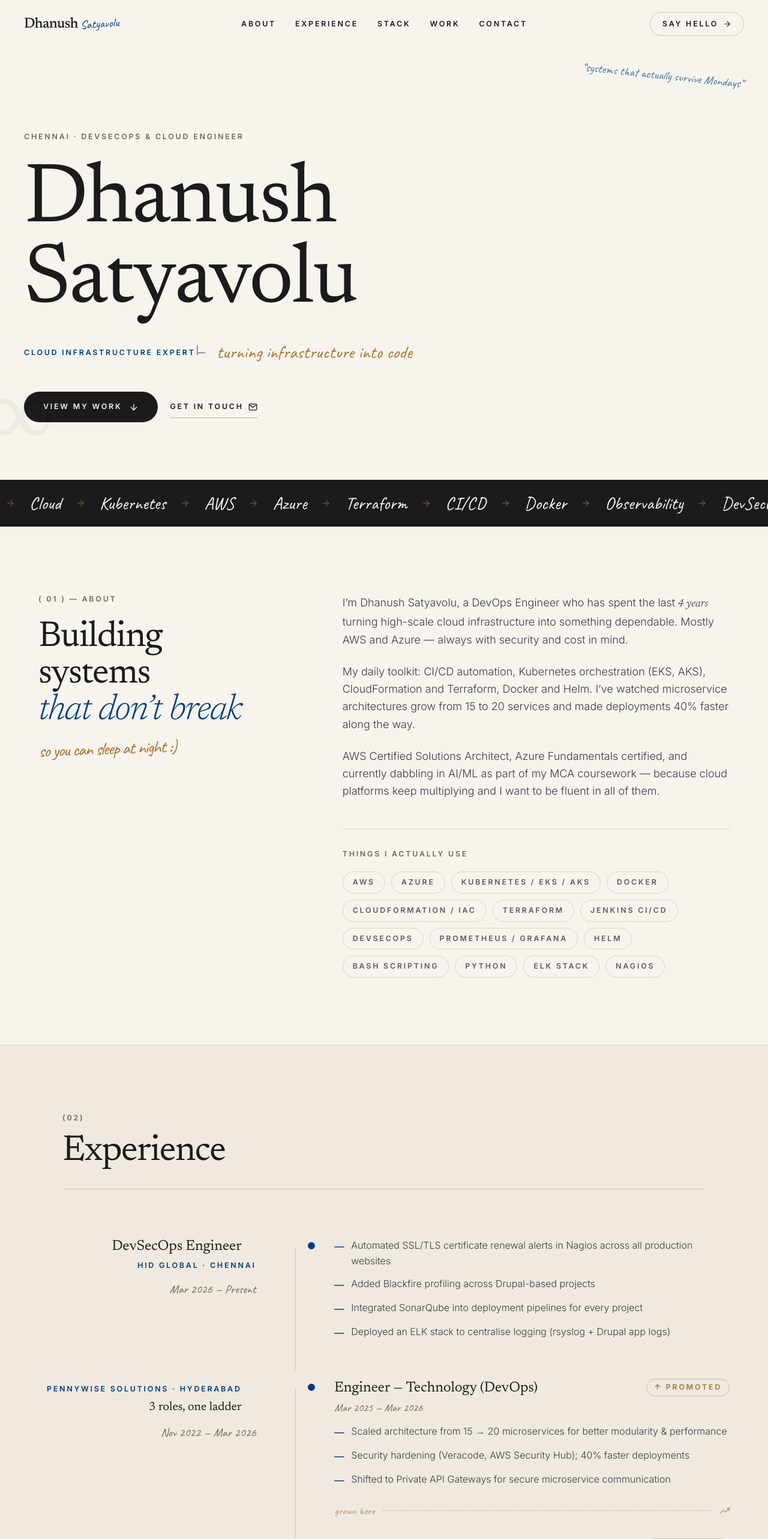
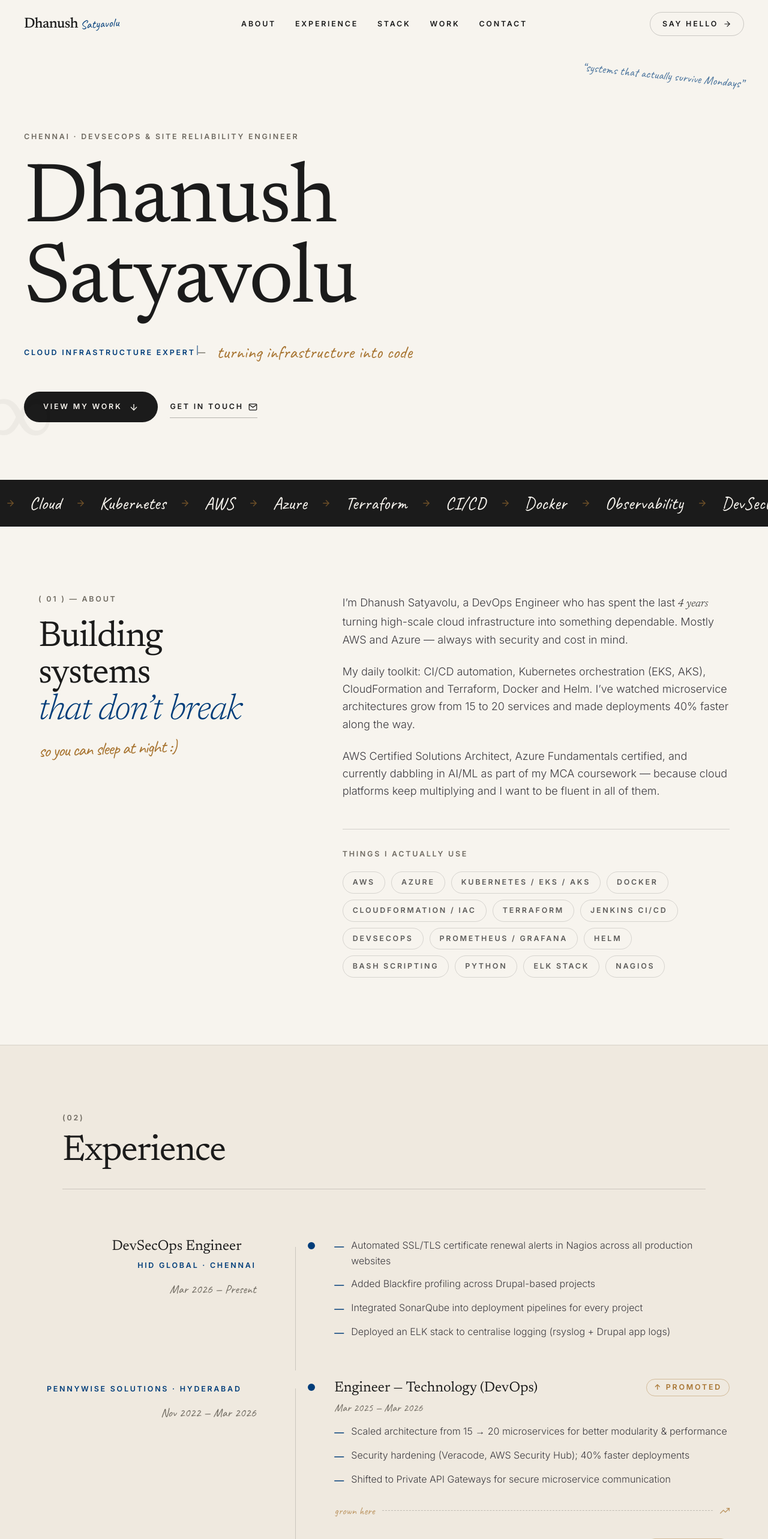
Before and after one commit to dhanushs11/dhanushs11.github.io, a React (Vite) app: page / in a window 1280 px wide. Shown: the top 2566 px of the page at 60% size. Built offline with nearby package versions, Linux system fonts and the light colour scheme.

Commit message:
feat: retitle as site reliability engineer, drop ladder tag, update HashiCorp cert year

```diff
--- a/index.html
+++ b/index.html
@@ -4,15 +4,15 @@
     <meta charset="UTF-8" />
     <link rel="icon" type="image/svg+xml" href="/favicon.svg" />
     <meta name="viewport" content="width=device-width, initial-scale=1.0" />
-    <meta name="description" content="Dhanush Satyavolu — DevSecOps & Cloud Engineer with 3.5+ years building scalable, secure infrastructure on AWS and Azure." />
-    <meta name="keywords" content="DevOps, DevSecOps, Cloud Engineer, AWS, Azure, Kubernetes, Docker, Terraform, CI/CD" />
-    <meta property="og:title" content="Dhanush Satyavolu - DevSecOps & Cloud Engineer" />
-    <meta property="og:description" content="DevSecOps & Cloud Engineer — AWS Certified, Kubernetes expert, 3.5+ years of infrastructure automation." />
+    <meta name="description" content="Dhanush Satyavolu — DevSecOps & Site Reliability Engineer with 3.5+ years building scalable, secure infrastructure on AWS and Azure." />
+    <meta name="keywords" content="DevOps, DevSecOps, Site Reliability, SRE, AWS, Azure, Kubernetes, Docker, Terraform, CI/CD" />
+    <meta property="og:title" content="Dhanush Satyavolu - DevSecOps & Site Reliability Engineer" />
+    <meta property="og:description" content="DevSecOps & Site Reliability Engineer — AWS Certified, Kubernetes expert, 3.5+ years of infrastructure automation." />
     <meta property="og:type" content="website" />
     <link rel="preconnect" href="https://fonts.googleapis.com" />
     <link rel="preconnect" href="https://fonts.gstatic.com" crossorigin />
     <link href="https://fonts.googleapis.com/css2?family=Newsreader:ital,opsz,wght@0,6..72,300;0,6..72,400;0,6..72,500;0,6..72,600;1,6..72,300;1,6..72,400;1,6..72,500&family=Caveat:wght@400;500;600;700&family=Inter:wght@300;400;500;600;700&display=swap" rel="stylesheet" />
-    <title>Dhanush Satyavolu - DevSecOps & Cloud Engineer</title>
+    <title>Dhanush Satyavolu - DevSecOps & Site Reliability Engineer</title>
   </head>
   <body>
     <div id="root"></div>
--- a/src/components/Certifications.jsx
+++ b/src/components/Certifications.jsx
@@ -5,7 +5,7 @@ import { FiAward } from 'react-icons/fi'
 
 const certs = [
   { name: 'AWS Certified Solutions Architect — Associate', org: 'Amazon Web Services', year: '2024' },
-  { name: 'HashiCorp Certified: Terraform Associate', org: 'HashiCorp', year: '2024' },
+  { name: 'HashiCorp Certified: Terraform Associate', org: 'HashiCorp', year: '2025' },
   { name: 'AWS Certified Cloud Practitioner', org: 'Amazon Web Services', year: '2023' },
   { name: 'Microsoft Certified: Azure Fundamentals', org: 'Microsoft', year: '2023' },
   { name: 'Atlassian Certified in Jira Project Administration', org: 'Atlassian', year: '2024' },
--- a/src/components/Hero.jsx
+++ b/src/components/Hero.jsx
@@ -45,7 +45,7 @@ export default function Hero() {
           transition={{ duration: 0.6 }}
           className="eyebrow text-muted mb-8"
         >
-          Chennai · DevSecOps &amp; Cloud Engineer
+          Chennai · DevSecOps &amp; Site Reliability Engineer
         </motion.p>
 
         <motion.h1
--- a/src/components/Resume.jsx
+++ b/src/components/Resume.jsx
@@ -117,9 +117,6 @@ export default function Resume() {
               >
                 <div className="md:col-span-4 md:text-right">
                   <p className="eyebrow text-accent mt-2 md:pr-6">{job.org}{job.place && ` · ${job.place}`}</p>
-                  <p className="font-serif text-xl text-ink md:pr-6 leading-tight mt-2">
-                    {job.roles.length} roles, one ladder
-                  </p>
                   <span className="hidden md:inline-block text-hand text-xl text-muted mt-4">{job.period}</span>
                 </div>
 
```
